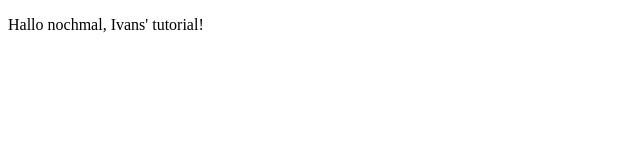
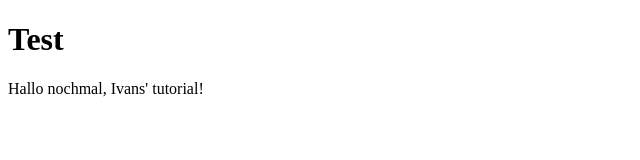
Before and after one commit to fschera/ivanJS, a plain HTML site: page index.html in a window 1280 px wide. Shown: the whole page, without its empty margins (0-640 px from the left). Drawn offline with Linux system fonts and the light colour scheme.

Commit message:
index.html changed

```diff
--- a/index.html
+++ b/index.html
@@ -7,7 +7,7 @@
     <title>Document</title>
 </head>
 <body>
-
+    <H1>Test</H1>
 <p>Hallo nochmal, Ivans' tutorial!</p>
 
 <script src="js/script.js" type="text/javascript"></script>
```
